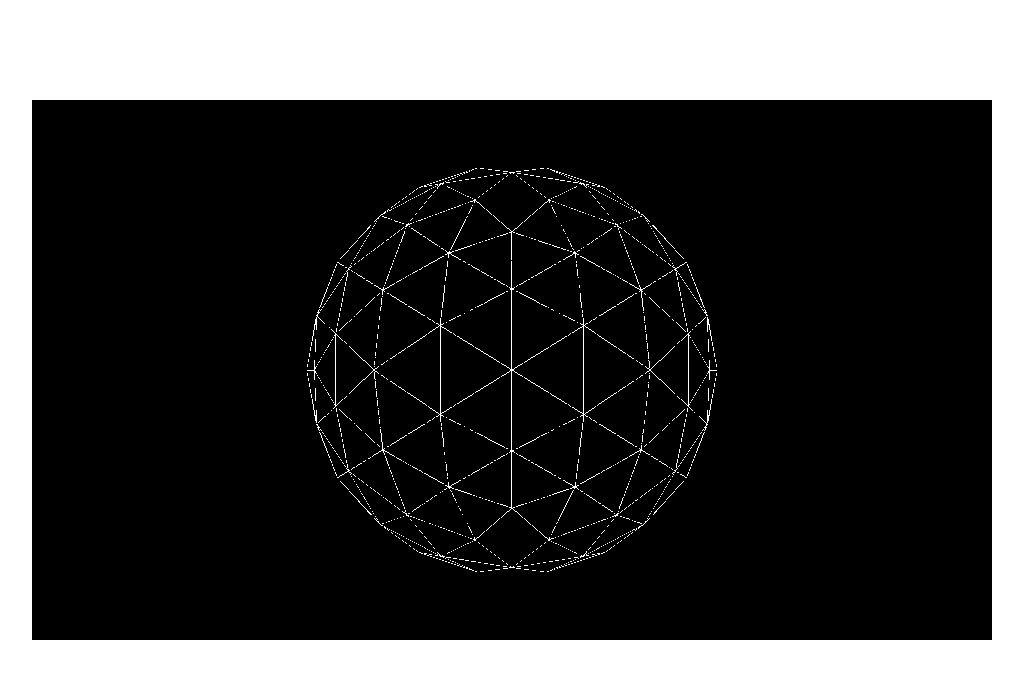
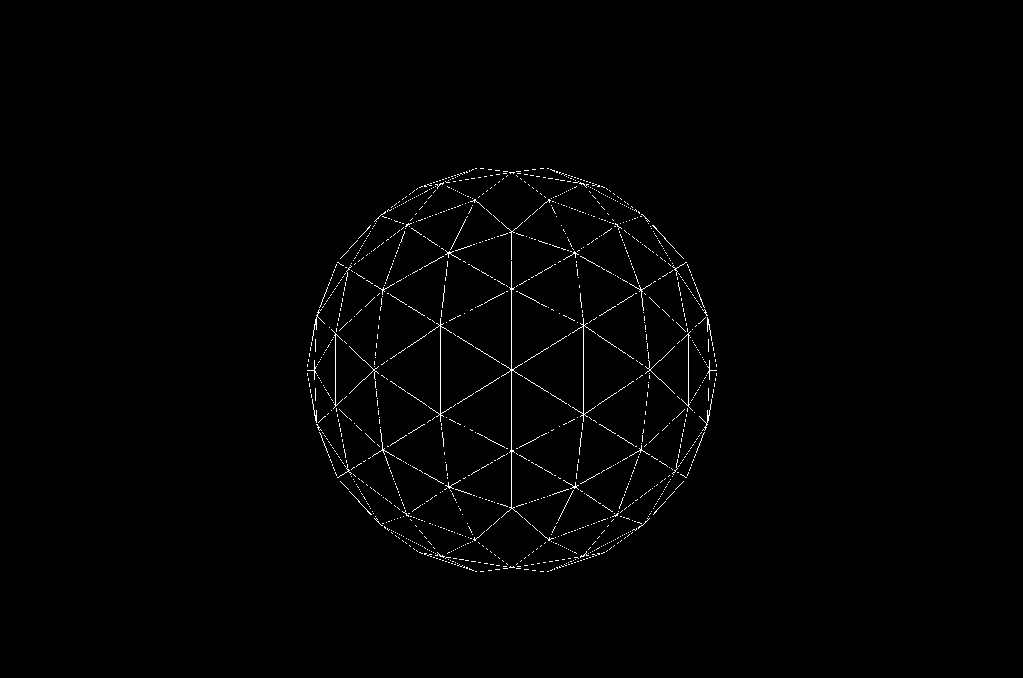
Before and after one commit to Izu-TABI/threeJS, a plain HTML site: page index.html in a window 1280 px wide. Shown: the whole page, without its empty margins (128-1151 px from the left). Drawn offline with nearby package versions, Linux system fonts and the light colour scheme.

Commit message:
style: update background color

```diff
--- a/style.css
+++ b/style.css
@@ -1,3 +1,8 @@
+.html,
+body {
+  background-color: black;
+}
+
 #myCanvas {
   position: absolute;
   top: 100px;
```
